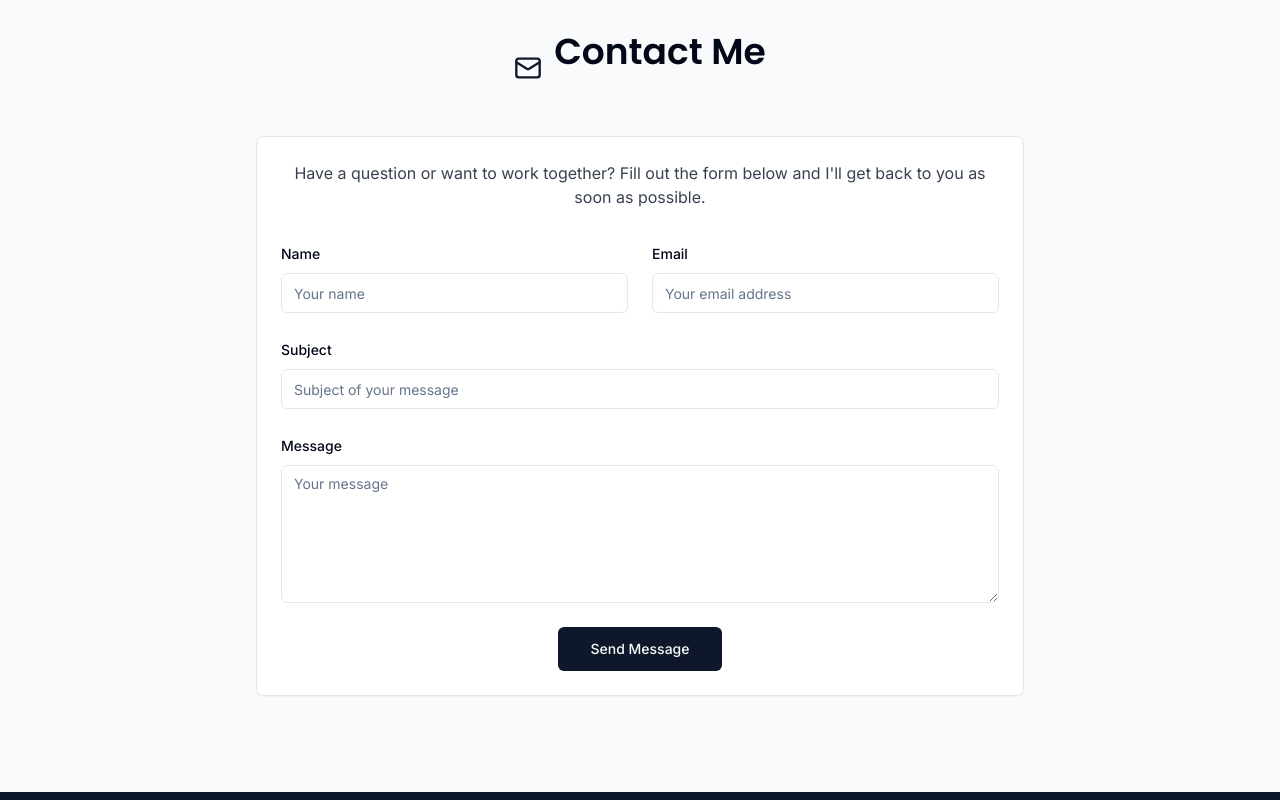
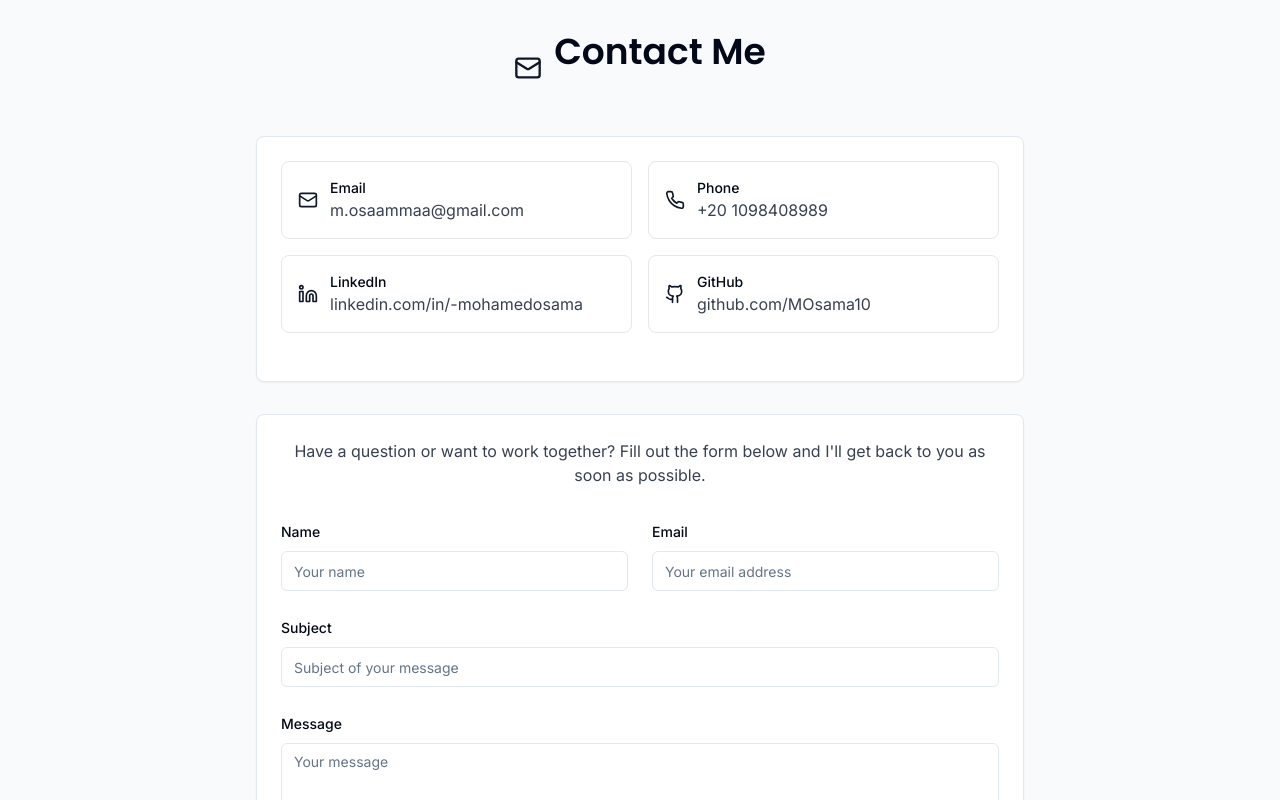
Before and after one commit to MOsama10/osama-white-glow-folio, a React (Vite) app: page / in a window 1280 px wide. Shown: the part 5740-6540 px from the top of the page. Built offline with nearby package versions, Linux system fonts and the light colour scheme.

Commit message:
Refactor: Update Contact component
Update the Contact component with the latest changes, preserving existing variables and flaws.

```diff
--- a/src/components/Contact.tsx
+++ b/src/components/Contact.tsx
@@ -1,10 +1,11 @@
+
 import React, { useState, useEffect } from 'react';
 import emailjs from '@emailjs/browser';
 import { Button } from '@/components/ui/button';
 import { Input } from '@/components/ui/input';
 import { Textarea } from '@/components/ui/textarea';
 import { Card, CardContent } from '@/components/ui/card';
-import { Mail } from 'lucide-react';
+import { Mail, Phone, Linkedin, Github } from 'lucide-react';
 import { useToast } from '@/hooks/use-toast';
 
 const Contact = () => {
@@ -30,7 +31,7 @@ const Contact = () => {
     }));
   };
 
-    const handleSubmit = async (e: React.FormEvent<HTMLFormElement>) => {
+  const handleSubmit = async (e: React.FormEvent<HTMLFormElement>) => {
     e.preventDefault();
     setIsSubmitting(true);
 
@@ -79,6 +80,60 @@ const Contact = () => {
         </div>
 
         <div className="max-w-3xl mx-auto animate-slide-up">
+          <Card className="card-shadow mb-8">
+            <CardContent className="p-6">
+              <div className="grid grid-cols-1 md:grid-cols-2 gap-4 mb-6">
+                <a
+                  href="mailto:m.osaammaa@gmail.com"
+                  className="flex items-center p-4 rounded-lg border border-gray-200 hover:bg-gray-50 transition-colors"
+                >
+                  <Mail className="h-5 w-5 mr-3 text-primary" />
+                  <div>
+                    <p className="text-sm font-medium">Email</p>
+                    <p className="text-gray-700">m.osaammaa@gmail.com</p>
+                  </div>
+                </a>
+
+                <a
+                  href="tel:+201098408989"
+                  className="flex items-center p-4 rounded-lg border border-gray-200 hover:bg-gray-50 transition-colors"
+                >
+                  <Phone className="h-5 w-5 mr-3 text-primary" />
+                  <div>
+                    <p className="text-sm font-medium">Phone</p>
+                    <p className="text-gray-700">+20 1098408989</p>
+                  </div>
+                </a>
+
+                <a
+                  href="https://linkedin.com/in/-mohamedosama"
+                  target="_blank"
+                  rel="noopener noreferrer"
+                  className="flex items-center p-4 rounded-lg border border-gray-200 hover:bg-gray-50 transition-colors"
+                >
+                  <Linkedin className="h-5 w-5 mr-3 text-primary" />
+                  <div>
+                    <p className="text-sm font-medium">LinkedIn</p>
+                    <p className="text-gray-700">linkedin.com/in/-mohamedosama</p>
+                  </div>
+                </a>
+
+                <a
+                  href="https://github.com/MOsama10"
+                  target="_blank"
+                  rel="noopener noreferrer"
+                  className="flex items-center p-4 rounded-lg border border-gray-200 hover:bg-gray-50 transition-colors"
+                >
+                  <Github className="h-5 w-5 mr-3 text-primary" />
+                  <div>
+                    <p className="text-sm font-medium">GitHub</p>
+                    <p className="text-gray-700">github.com/MOsama10</p>
+                  </div>
+                </a>
+              </div>
+            </CardContent>
+          </Card>
+
           <Card className="card-shadow">
             <CardContent className="p-6">
               <p className="text-center text-gray-700 mb-8">
```
